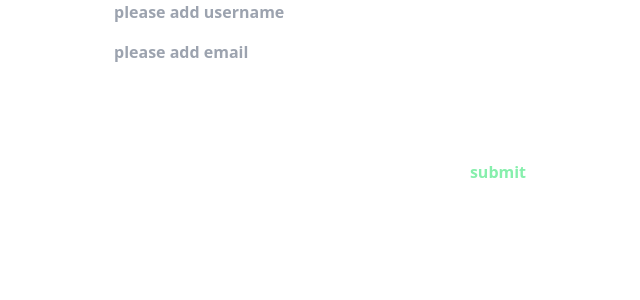
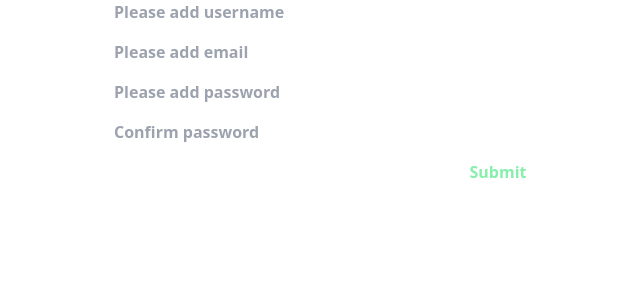
Before and after one commit to sabaif-s/sabaif_new_next_project, a Next.js app: page /users in a window 1280 px wide. Shown: the top 300 px of the page, without its empty margins (142-782 px from the left). Built offline with nearby package versions, Linux system fonts and the light colour scheme.

Commit message:
axios set up

```diff
--- /dev/null
+++ b/app/lib/axios.js
@@ -0,0 +1,38 @@
+import axios from 'axios';
+
+// Create an axios instance
+const axiosInstance = axios.create({
+  baseURL: "http://localhost:3000", // Set your base URL
+  timeout: 10000,  // Optional: set a timeout for requests
+  headers: {
+    'Content-Type': 'application/json',
+    // Add any additional default headers here
+  },
+});
+
+// Request interceptor (optional, e.g., for adding auth token)
+// axiosInstance.interceptors.request.use(
+//   (config) => {
+//     // Add authorization token if available
+//     const token = localStorage.getItem('token'); // or sessionStorage or cookies
+//     if (token) {
+//       config.headers['Authorization'] = `Bearer ${token}`;
+//     }
+//     return config;
+//   },
+//   (error) => Promise.reject(error)
+// );
+
+// Response interceptor (optional, e.g., for handling errors globally)
+axiosInstance.interceptors.response.use(
+  (response) => response,
+  (error) => {
+    // Handle errors globally here (e.g., token expiration)
+    if (error.response.status === 401) {
+      // Redirect to login or handle token expiry logic
+    }
+    return Promise.reject(error);
+  }
+);
+
+export default axiosInstance;
--- a/components/RegisterPage.jsx
+++ b/components/RegisterPage.jsx
@@ -1,17 +1,81 @@
-import React from 'react';
+"use client";
+import React, { useState } from 'react';
+import axiosInstance from '@/app/lib/axios'; // Import the Axios instance
 
-const  RegisterPage = () => {
+const RegisterPage = () => {
+    const [inputUserName, setInputUserName] = useState("");
+    const [email, setEmail] = useState("");
+    const [password, setPassword] = useState("");
+    const [confirmPassword, setConfirmPassword] = useState("");
+    const [error, setError] = useState("");
+
+    const handleSubmit = async () => {
+        // Basic client-side validation
+        if (!inputUserName || !email || !password || !confirmPassword) {
+            setError("All fields are required.");
+            return;
+        }
+
+        if (password !== confirmPassword) {
+            setError("Passwords do not match.");
+            return;
+        }
+
+        try {
+            // Send a POST request to the API using the axios instance
+            const response = await axiosInstance.post('/api/register', {
+                username: inputUserName,
+                email: email,
+                password: password,
+            });
+
+            if (response.status === 201) {
+                alert("User registered successfully!");
+                // Optionally redirect or clear the form
+            }
+        } catch (error) {
+            setError(error.response?.data?.message || "Something went wrong");
+        }
+    };
+
     return (
-        <div className='text-green-300 font-bold flex flex-col px-64 gap-y-4' >
-             <input type="text"  placeholder='please add username' autoComplete='off'  id="" />
-             <input type="text" placeholder='please add email' autoComplete='off'  id="" />
-             <input type="text" autoComplete='off'  id="" />
-             <input type="text"  autoComplete='off' id="" />
-             <button>
-                submit
-             </button>
+        <div className='text-green-300 font-bold flex flex-col px-64 gap-y-4'>
+            {error && <p className="text-red-500">{error}</p>}
+            <input
+                type="text"
+                onChange={(e) => setInputUserName(e.target.value)}
+                value={inputUserName}
+                placeholder="Please add username"
+                autoComplete="off"
+                id="username"
+            />
+            <input
+                type="email"
+                onChange={(e) => setEmail(e.target.value)}
+                value={email}
+                placeholder="Please add email"
+                autoComplete="off"
+                id="email"
+            />
+            <input
+                type="password"
+                onChange={(e) => setPassword(e.target.value)}
+                value={password}
+                placeholder="Please add password"
+                autoComplete="off"
+                id="password"
+            />
+            <input
+                type="password"
+                onChange={(e) => setConfirmPassword(e.target.value)}
+                value={confirmPassword}
+                placeholder="Confirm password"
+                autoComplete="off"
+                id="confirmPassword"
+            />
+            <button onClick={handleSubmit}>Submit</button>
         </div>
     );
 };
 
-export default  RegisterPage;
+export default RegisterPage;
--- a/package.json
+++ b/package.json
@@ -9,6 +9,7 @@
     "lint": "next lint"
   },
   "dependencies": {
+    "axios": "^1.7.9",
     "bcrypt": "^5.1.1",
     "mysql2": "^3.12.0",
     "next": "15.1.2",
```
Also changed, not shown: app/page.js (line endings or trailing spaces), 1 other file (tests, documents, lock files or other folders).
